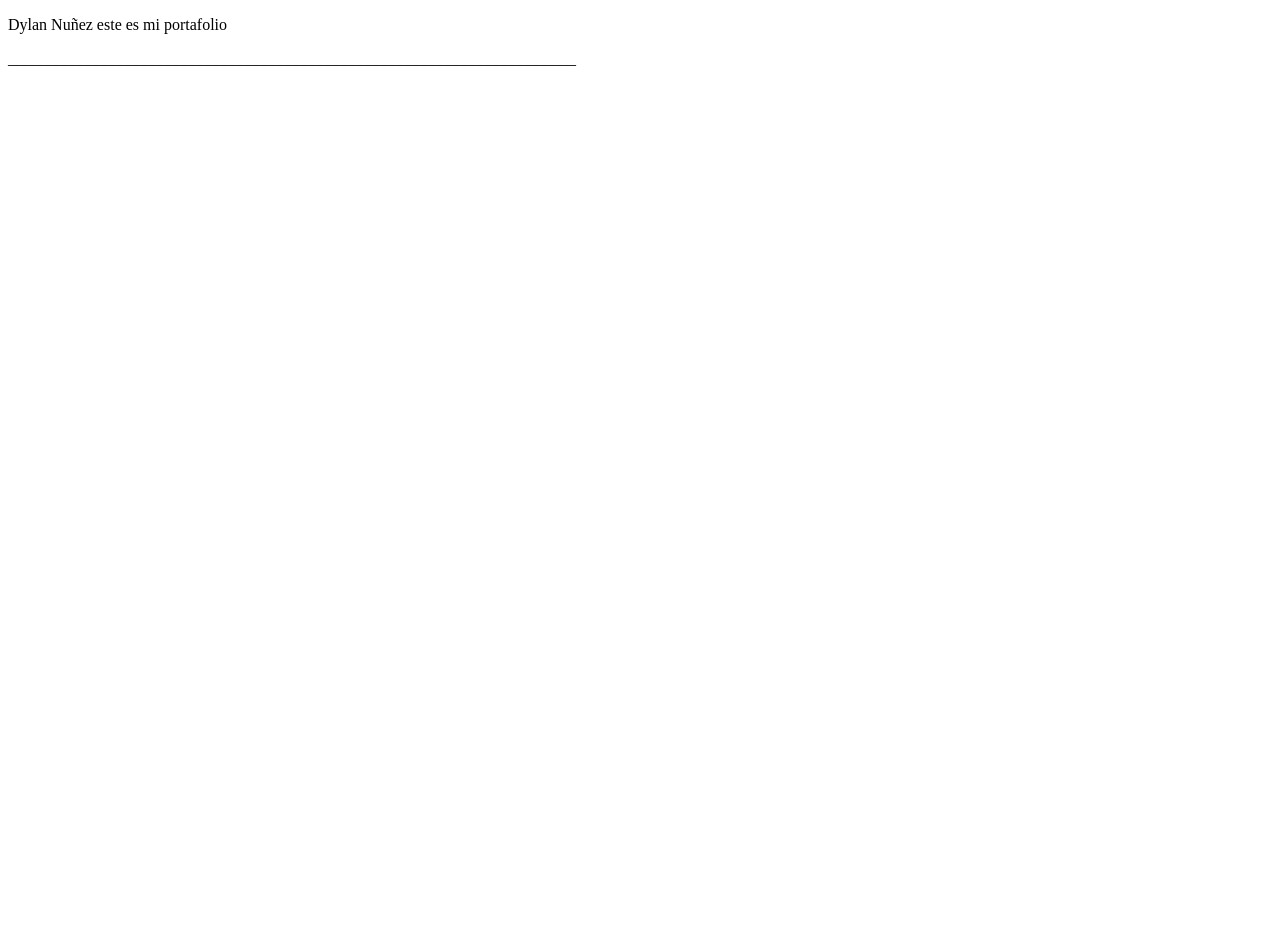
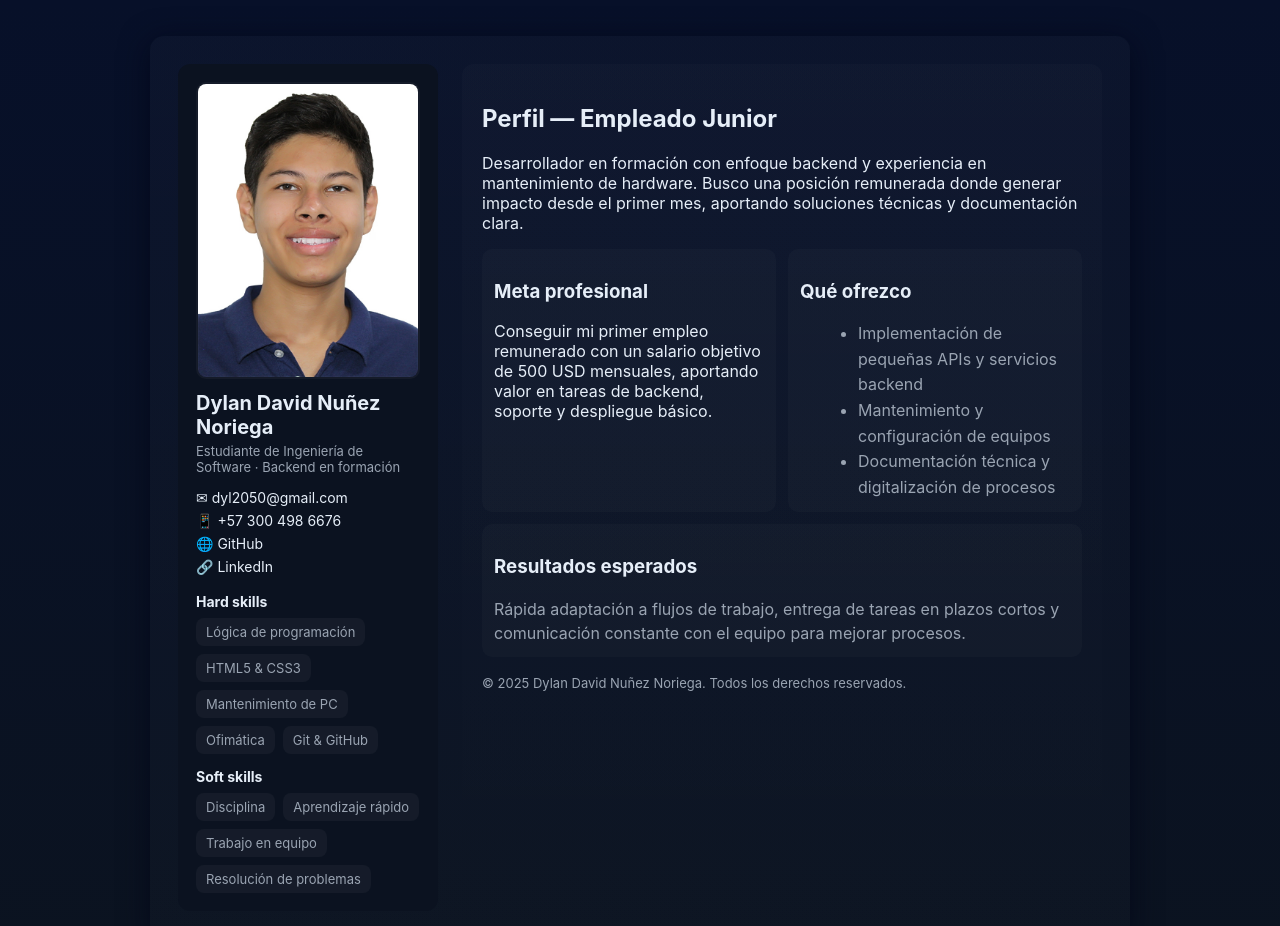
Before and after one commit to BELICUS/Portafolio, a plain HTML site: page index.html in a window 1280 px wide. Before the commit the page ends 800 px from the top, so only its background shows below. Drawn offline with Linux system fonts and the light colour scheme.

Commit message:
portafolio actualizado

```diff
--- /dev/null
+++ b/css.css
@@ -0,0 +1,30 @@
+
+    :root{--bg:#0f1724;--card:#0b1220;--muted:#9aa4b2;--accent:#4f46e5;--glass: rgba(255,255,255,0.04)}
+    *{box-sizing:border-box}
+    body{font-family:Inter, system-ui, Arial; margin:0; background:linear-gradient(180deg,#071029 0%, #0b1320 100%); color:#e6eef8; -webkit-font-smoothing:antialiased}
+    .wrap{max-width:980px;margin:36px auto;padding:28px;background:linear-gradient(180deg, rgba(255,255,255,0.02), rgba(255,255,255,0.01));border-radius:14px;box-shadow:0 6px 30px rgba(2,6,23,0.7);display:grid;grid-template-columns:260px 1fr;gap:24px}
+    .aside{padding:18px;background:var(--card);border-radius:12px}
+    .photo{width:100%;border-radius:10px;overflow:hidden;border:2px solid rgba(255,255,255,0.04)}
+    .photo img{display:block;width:100%;height:auto}
+    h1{font-size:20px;margin:12px 0 4px}
+    p.tag{margin:0;color:var(--muted);font-size:13px}
+    .contact{margin-top:14px;font-size:14px}
+    .contact a{color:inherit;text-decoration:none;display:block;margin:6px 0}
+    .skills{margin-top:18px}
+    .skill-list{display:flex;flex-wrap:wrap;gap:8px}
+    .skill{background:var(--glass);padding:6px 10px;border-radius:8px;font-size:13px;color:var(--muted)}
+
+    .main{padding:20px;background:linear-gradient(180deg, rgba(255,255,255,0.015), transparent);border-radius:12px}
+    .controls{display:flex;gap:10px;align-items:center;margin-bottom:12px}
+    .btn{background:transparent;border:1px solid rgba(255,255,255,0.06);padding:8px 12px;border-radius:10px;color:var(--muted);cursor:pointer}
+    .btn.active{background:linear-gradient(90deg,var(--accent),#06b6d4);color:white;border:0;box-shadow:0 6px 18px rgba(79,70,229,0.18)}
+    .section{margin-top:10px}
+    .section h2{margin:6px 0 8px;font-size:16px}
+    .section p{margin:0;color:var(--muted);line-height:1.5}
+
+    .two-cols{display:grid;grid-template-columns:1fr 1fr;gap:12px;margin-top:12px}
+    .card{background:rgba(255,255,255,0.02);padding:12px;border-radius:10px}
+
+    footer{margin-top:18px;color:var(--muted);font-size:13px}
+
+    @media (max-width:820px){.wrap{grid-template-columns:1fr;padding:16px}.two-cols{grid-template-columns:1fr}.aside{order:2}}
--- a/index.html
+++ b/index.html
@@ -1,14 +1,111 @@
 <!DOCTYPE html>
-<html lang="en">
+<html lang="es">
 <head>
-    <meta charset="UTF-8">
-    <meta name="viewport" content="width=device-width, initial-scale=1.0">
-    <link rel="icon" type="image/x-icon" href="img/icono.png">
-    <title>Portafolio</title>
-    <link rel="stylesheet" href="img.css">
+  <meta charset="utf-8" />
+  <meta name="viewport" content="width=device-width, initial-scale=1" />
+  <title>Portafolio</title>
+  <link rel="stylesheet" href="css.css">
+  <link rel="icon" type="image/x-icon" href="img/icono.png">
+  <script src="javascript.js" defer></script>
+
 </head>
 <body>
-    <P>Dylan Nuñez este es mi portafolio</P>
-<p>_______________________________________________________________________</p>
+  <div class="wrap">
+    <aside class="aside">
+      <div class="photo">
+        <img src="img/foto.jpg" alt="Dylan Nuñez">
+      </div>
+      <h1>Dylan David Nuñez Noriega</h1>
+      <p class="tag">Estudiante de Ingeniería de Software · Backend en formación</p>
+      <div class="contact">
+        <a href="mailto:dyl2050@gmail.com">✉ dyl2050@gmail.com</a>
+        <a href="tel:+573004986676">📱 +57 300 498 6676</a>
+        <a href="#" id="githubLink">🌐 GitHub</a>
+        <a href="#" id="linkedinLink">🔗 LinkedIn</a>
+      </div>
+
+      <div class="skills">
+        <h3 style="font-size:14px;margin:10px 0 8px">Hard skills</h3>
+        <div class="skill-list">
+          <span class="skill">Lógica de programación</span>
+          <span class="skill">HTML5 & CSS3</span>
+          <span class="skill">Mantenimiento de PC</span>
+          <span class="skill">Ofimática</span>
+          <span class="skill">Git & GitHub</span>
+        </div>
+
+        <h3 style="font-size:14px;margin:14px 0 8px">Soft skills</h3>
+        <div class="skill-list">
+          <span class="skill">Disciplina</span>
+          <span class="skill">Aprendizaje rápido</span>
+          <span class="skill">Trabajo en equipo</span>
+          <span class="skill">Resolución de problemas</span>
+        </div>
+      </div>
+
+    </aside>
+
+    <main class="main">
+      <div class="controls">
+        <!-- Comentado: botón Practicante oculto para usuarios -->
+        <!--<button class="btn" data-view="practicante">Practicante</button>
+        <button class="btn active" data-view="empleado">Empleado Junior</button>-->
+
+      </div>
+
+  <div id="practicanteView" class="view" style="display:none">
+        <h2>Perfil — Practicante</h2>
+        <p class="section">Soy estudiante de Ingeniería de Software enfocado en aprender y aportar. Busco una práctica profesional donde poner en práctica mis conocimientos en backend, mantenimiento de equipos y ofimática, y desarrollar habilidades reales en proyectos.</p>
+
+        <div class="two-cols">
+          <div class="card">
+            <h3>Objetivo</h3>
+            <p>Entrar a una práctica donde pueda fortalecer mis habilidades técnicas y participar en proyectos reales mientras aprendo de un equipo experimentado.</p>
+          </div>
+          <div class="card">
+            <h3>Experiencia</h3>
+            <p><strong>reserva de salas de reunion</strong><br><br>https://github.com/BELICUS/pro</p>
+            <p style="margin-top:8px"><strong>Buscador de libros</strong><br><br>https://github.com/BELICUS/biblioteca</p>
+          </div>
+        </div>
+
+        <div class="section card" style="margin-top:12px">
+          <h3>Formación & Certificados</h3>
+          <p>Ingeniería de Software (en curso) — Universidad Cooperativa de Colombia. Certificados en Lógica de programación, HTML5/CSS3, Mantenimiento de computadores y Ofimática (SENA, Alura).</p>
+        </div>
+      </div>
+
+  <div id="empleadoView" class="view" style="display:block">
+        <h2>Perfil — Empleado Junior</h2>
+        <p class="section">Desarrollador en formación con enfoque backend y experiencia en mantenimiento de hardware. Busco una posición remunerada donde generar impacto desde el primer mes, aportando soluciones técnicas y documentación clara.</p>
+
+        <div class="two-cols">
+          <div class="card">
+            <h3>Meta profesional</h3>
+            <p>Conseguir mi primer empleo remunerado con un salario objetivo de 500 USD mensuales, aportando valor en tareas de backend, soporte y despliegue básico.</p>
+          </div>
+          <div class="card">
+            <h3>Qué ofrezco</h3>
+            <ul style="margin:0 0 0 18px;color:var(--muted);line-height:1.6">
+              <li>Implementación de pequeñas APIs y servicios backend</li>
+              <li>Mantenimiento y configuración de equipos</li>
+              <li>Documentación técnica y digitalización de procesos</li>
+            </ul>
+          </div>
+        </div>
+
+        <div class="section card" style="margin-top:12px">
+          <h3>Resultados esperados</h3>
+          <p>Rápida adaptación a flujos de trabajo, entrega de tareas en plazos cortos y comunicación constante con el equipo para mejorar procesos.</p>
+        </div>
+      </div>
+
+      <footer>
+        &copy; 2025 Dylan David Nuñez Noriega. Todos los derechos reservados.
+      </footer>
+    </main>
+  </div>
+
+
 </body>
 </html>
--- /dev/null
+++ b/javascript.js
@@ -0,0 +1,16 @@
+
+    const btns = document.querySelectorAll('.btn');
+    const views = {empleado: document.getElementById('empleadoView'), practicante: document.getElementById('practicanteView')};
+    btns.forEach(b=>b.addEventListener('click',()=>{
+      btns.forEach(x=>x.classList.remove('active'));
+      b.classList.add('active');
+      const v = b.dataset.view;
+      for(const k in views) views[k].style.display = (k===v)?'block':'none';
+    }));
+
+
+    // placeholder links (update to your real profiles) - con comprobación
+  const gh = document.getElementById('githubLink');
+  if (gh) gh.href = 'https://github.com/BELICUS';
+  const ln = document.getElementById('linkedinLink');
+  if (ln) ln.href = 'https://www.linkedin.com/in/dylan-nunez/';
```
Also changed, not shown: img.css (deleted), img/foto.jpg (added).
